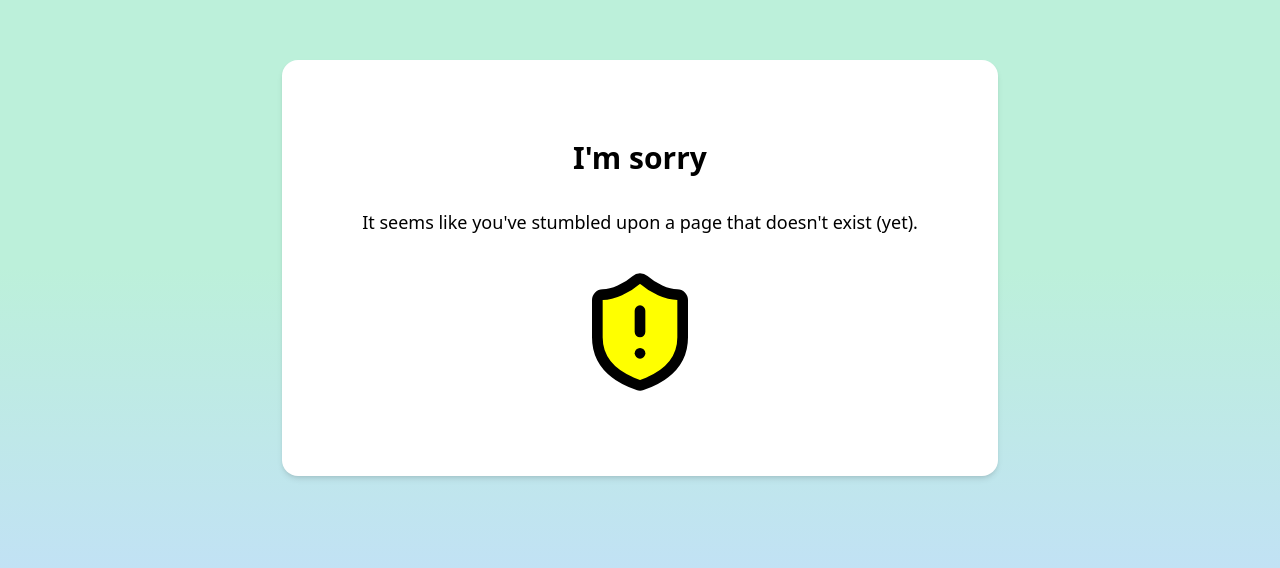
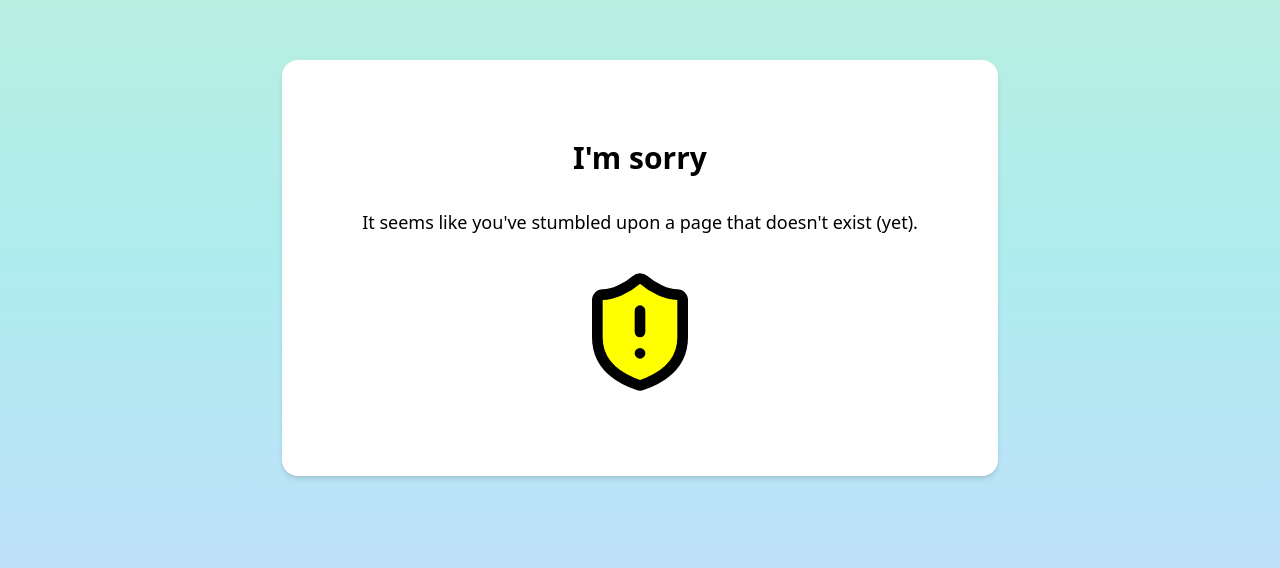
Before and after one commit to CumptichSenne/frontend_project, a React (Vite) app: page /contact in a window 1280 px wide. Shown: the part 132-700 px from the top of the page. Built offline with nearby package versions, Linux system fonts and the light colour scheme.

Commit message:
feat: update 404 page

```diff
--- a/src/screens/Error.tsx
+++ b/src/screens/Error.tsx
@@ -2,7 +2,7 @@ import { ShieldAlert } from 'lucide-react';
 
 const ErrorPage = () => {
     return (
-    <section className='h-screen flex items-center justify-center w-full animated-background bg-gradient-to-b from-green-200 via-green-200 to-blue-200'>
+    <section className='h-screen flex items-center justify-center w-full animated-background bg-gradient-to-b from-green-200 via-teal-200 to-blue-200'>
         <div className='flex flex-col items-center justify-center bg-white p-20 rounded-2xl shadow-md gap-8 m-10'>
             <h1 className='text-3xl font-bold'>I'm sorry</h1>
             <p className='text-lg'>It seems like you've stumbled upon a page that doesn't exist (yet).</p>
```
